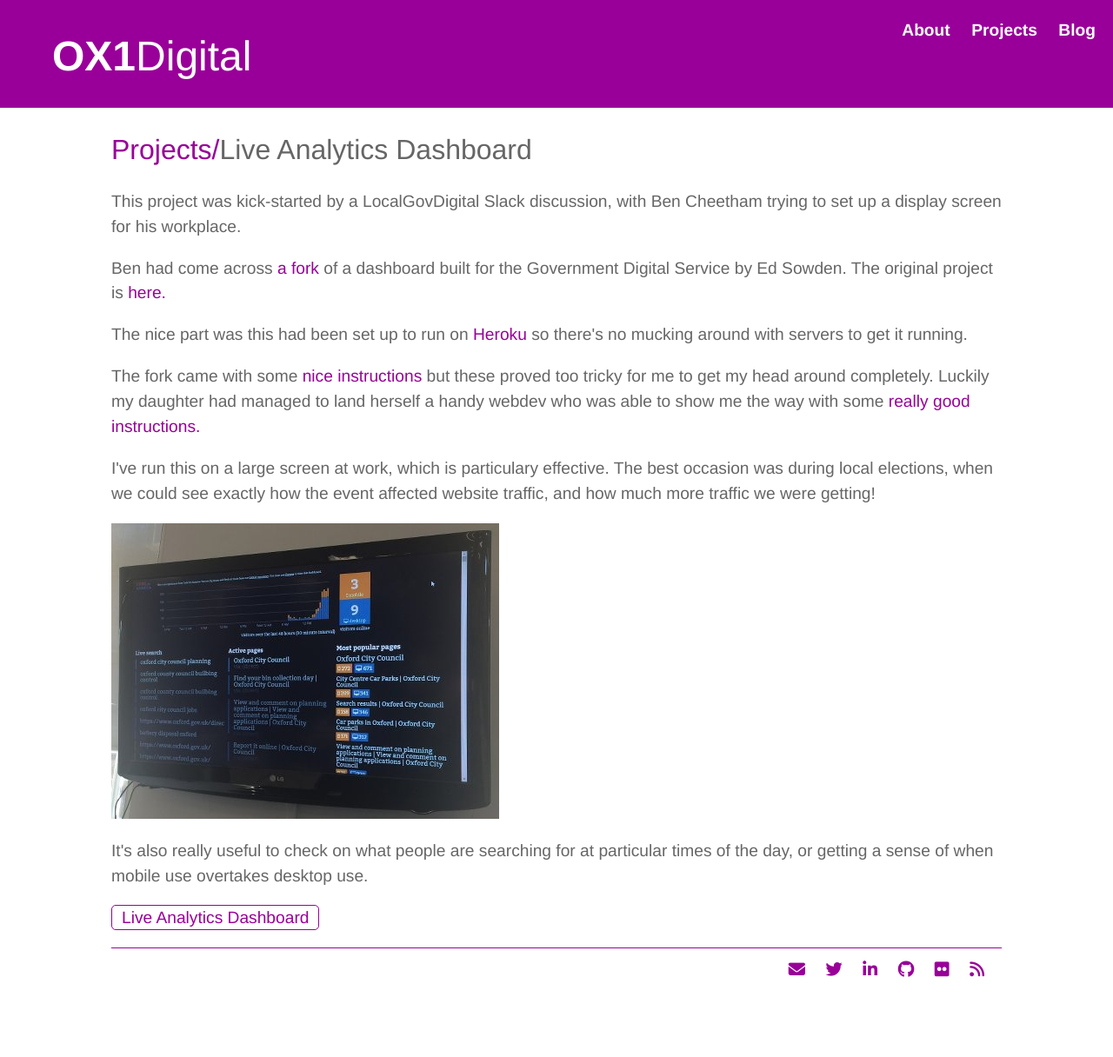
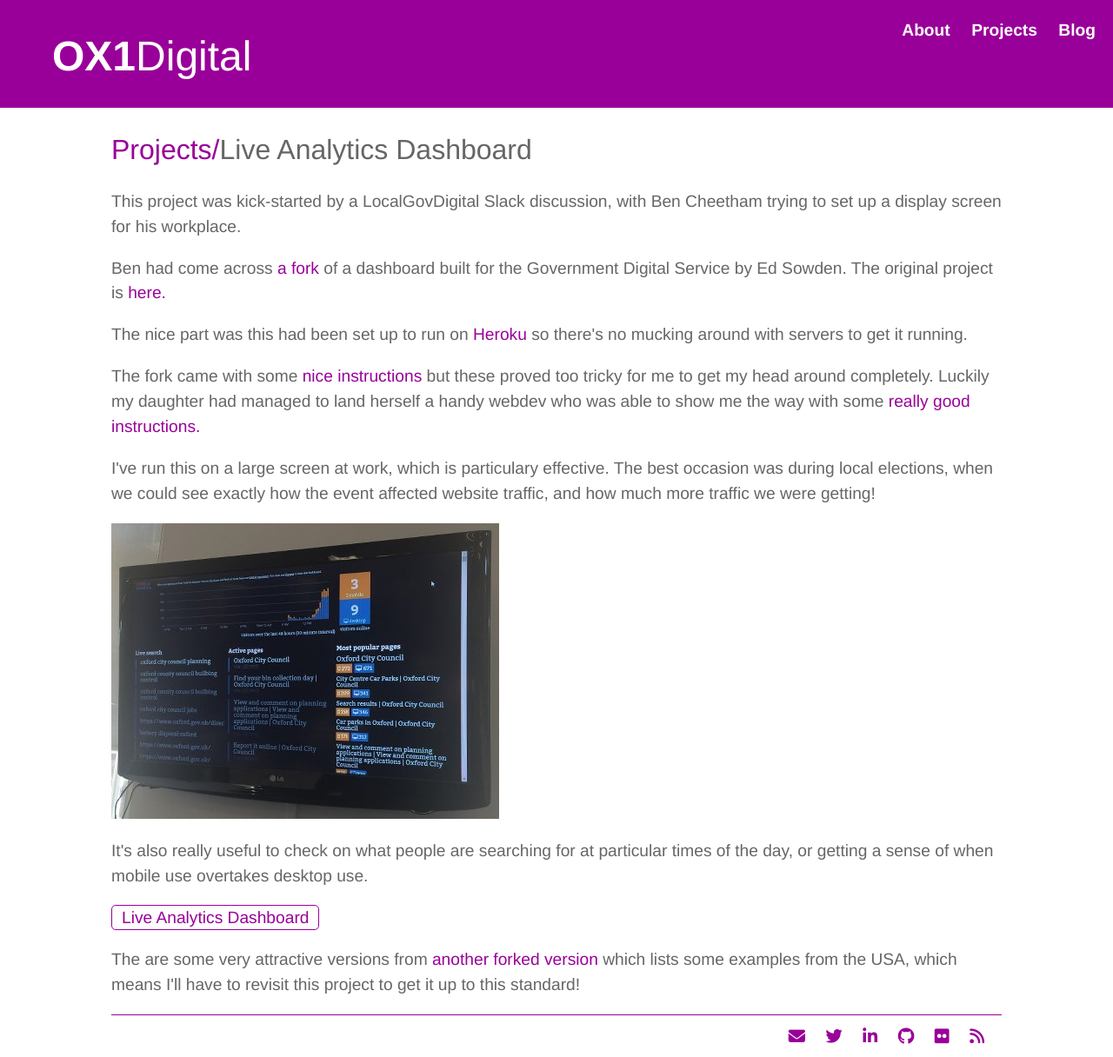
Before and after one commit to electronicdreamplant/electronicdreamplant.github.io, a Jekyll site: the page built from projects/herokuapp.html, in a window 1280 px wide. Shown: the whole page at 87% size. Built offline with Jekyll 4.4.1, drawn with Linux system fonts in a browser that asks for light colours; nearby versions of some CDN libraries; before the commit the page ends 1139 px from its top, so only the background shows below that.

Commit message:
Update herokuapp.html

```diff
--- a/projects/herokuapp.html
+++ b/projects/herokuapp.html
@@ -23,3 +23,4 @@
 
   <p><a class="button" href="http://oxcitylive.herokuapp.com">Live Analytics Dashboard</a></p>
   <p></p>
+  <p>The are some very attractive versions from <a href="https://github.com/18F/analytics.usa.gov">another forked version </a>which lists some examples from the USA, which means I'll have to revisit this project to get it up to this standard!</p>
```
